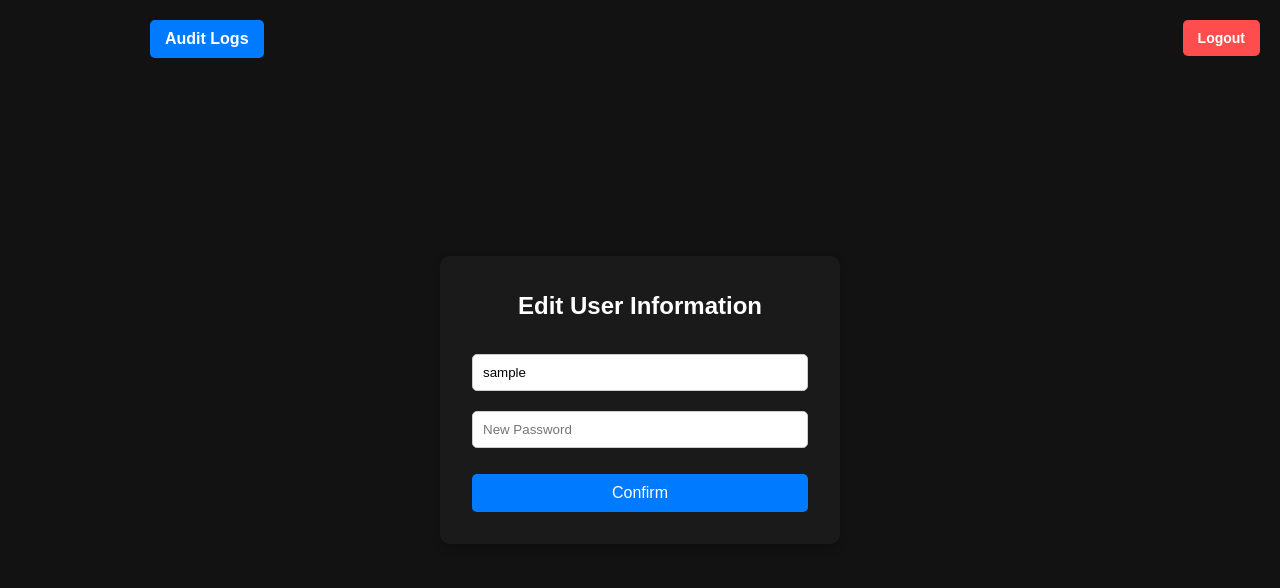
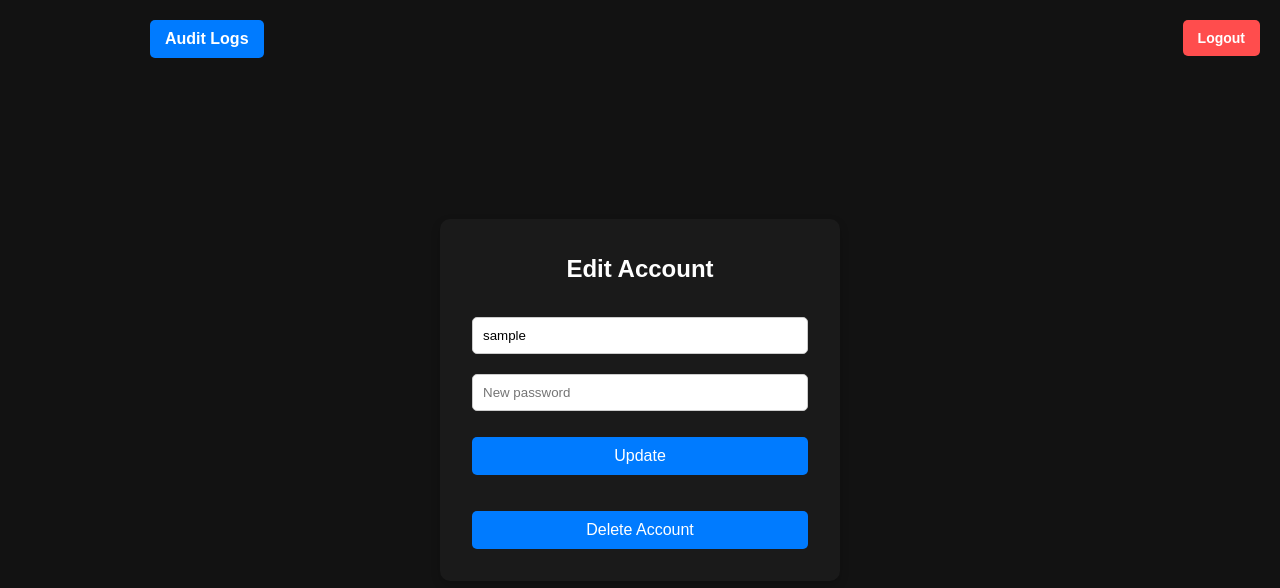
Before and after one commit to Ornas420/Autopick, a React (Vite) app in the folder frontend/: page /edit-user in a window 1280 px wide. Shown: the top 588 px of the page. Built offline with nearby package versions, Linux system fonts and the light colour scheme; sample sign-in values are in the browser's storage; the HTML template or start-up script is replaced by a standard one.

Commit message:
Update EditUser.jsx

```diff
--- a/frontend/src/EditUser.jsx
+++ b/frontend/src/EditUser.jsx
@@ -1,3 +1,4 @@
+
 import { useState } from "react";
 import { useNavigate } from "react-router-dom";
 import axios from "axios";
@@ -23,33 +24,59 @@ function EditUser() {
       setMessage(response.data.message);
       if (response.data.message === 'User information updated successfully') {
         localStorage.setItem("username", username);
-        navigate("/"); // Redirect to home or any other page
+        navigate("/");
       }
     } catch (error) {
       setMessage(error.response?.data?.error || "An error occurred");
     }
   };
 
+  const handleDelete = async () => {
+    const confirm = window.confirm("Are you sure you want to delete your account?");
+    if (!confirm) return;
+
+    try {
+      const token = localStorage.getItem("token");
+      const response = await axios.delete("http://127.0.0.1:5000/delete_account", {
+        headers: {
+          Authorization: `Bearer ${token}`
+        }
+      });
+
+      setMessage(response.data.message);
+      localStorage.removeItem("token");
+      localStorage.removeItem("username");
+      navigate("/");
+    } catch (error) {
+      setMessage(error.response?.data?.error || "Error deleting account");
+    }
+  };
+
   return (
     <div className="form-container">
-      <h2>Edit User Information</h2>
+      <h2>Edit Account</h2>
       <form onSubmit={handleUpdate}>
         <input
           type="text"
-          placeholder="New Username"
+          placeholder="New username"
           value={username}
           onChange={(e) => setUsername(e.target.value)}
           className="input-field"
         />
         <input
           type="password"
-          placeholder="New Password"
+          placeholder="New password"
           value={password}
           onChange={(e) => setPassword(e.target.value)}
           className="input-field"
         />
-        <button type="submit" className="btn">Confirm</button>
+        <button type="submit" className="btn">Update</button>
       </form>
+
+      <div style={{ marginTop: "20px" }}>
+        <button onClick={handleDelete} className="btn danger">Delete Account</button>
+      </div>
+
       {message && <p className="message">{message}</p>}
     </div>
   );
```
